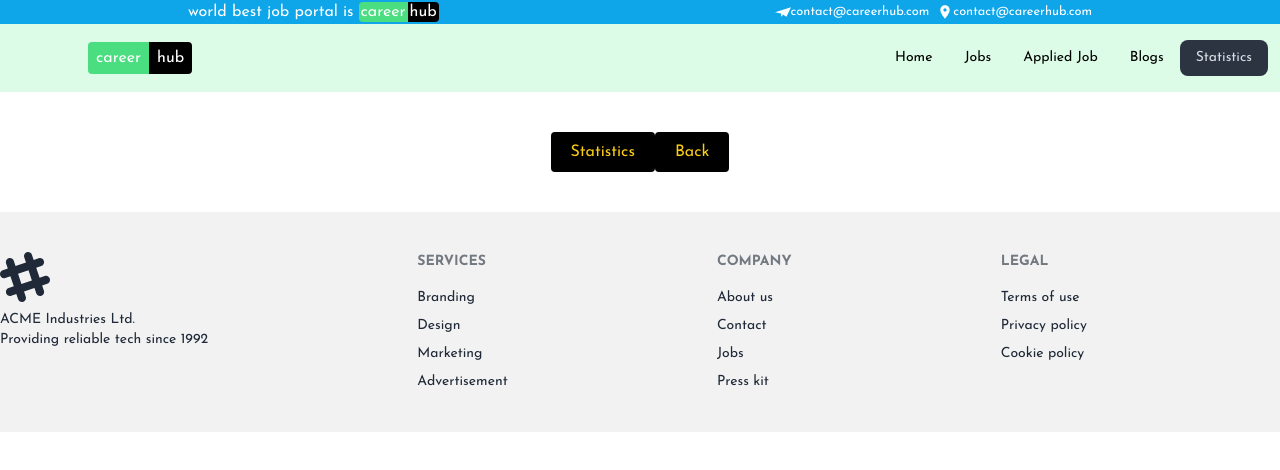
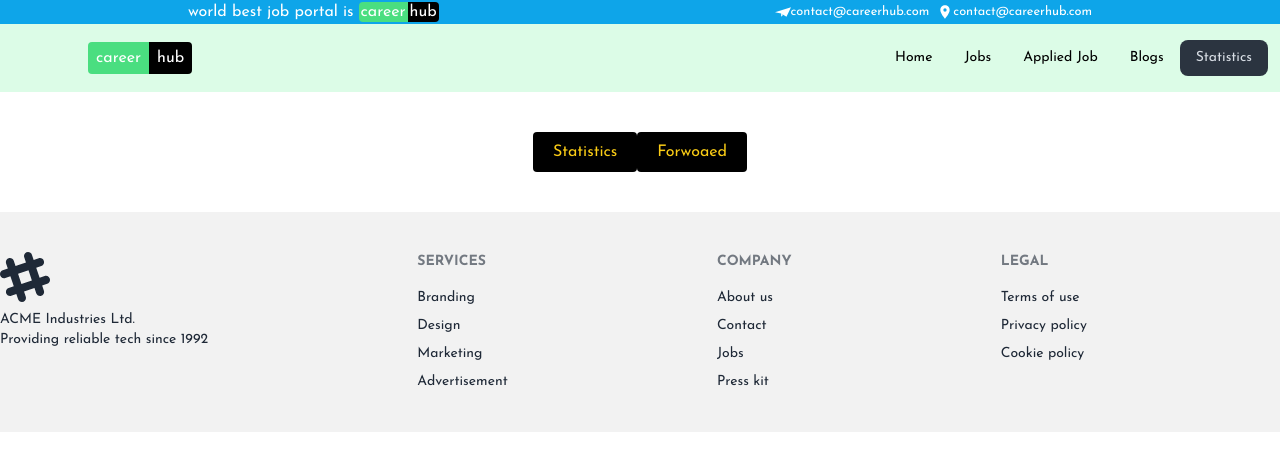
Before and after one commit to sojibdasjr/careerHub-_with_react, a React (Vite) app: page /statistics in a window 1280 px wide. Shown: the top 470 px of the page. Built offline with nearby package versions, Linux system fonts and the light colour scheme.

Commit message:
change button name

```diff
--- a/src/components/Pages/Statistics.jsx
+++ b/src/components/Pages/Statistics.jsx
@@ -28,7 +28,7 @@ const Statistics = () => {
       duration-300
       "
         >
-          Back
+          Forwoaed
         </button>
       </div>
     </div>
```
